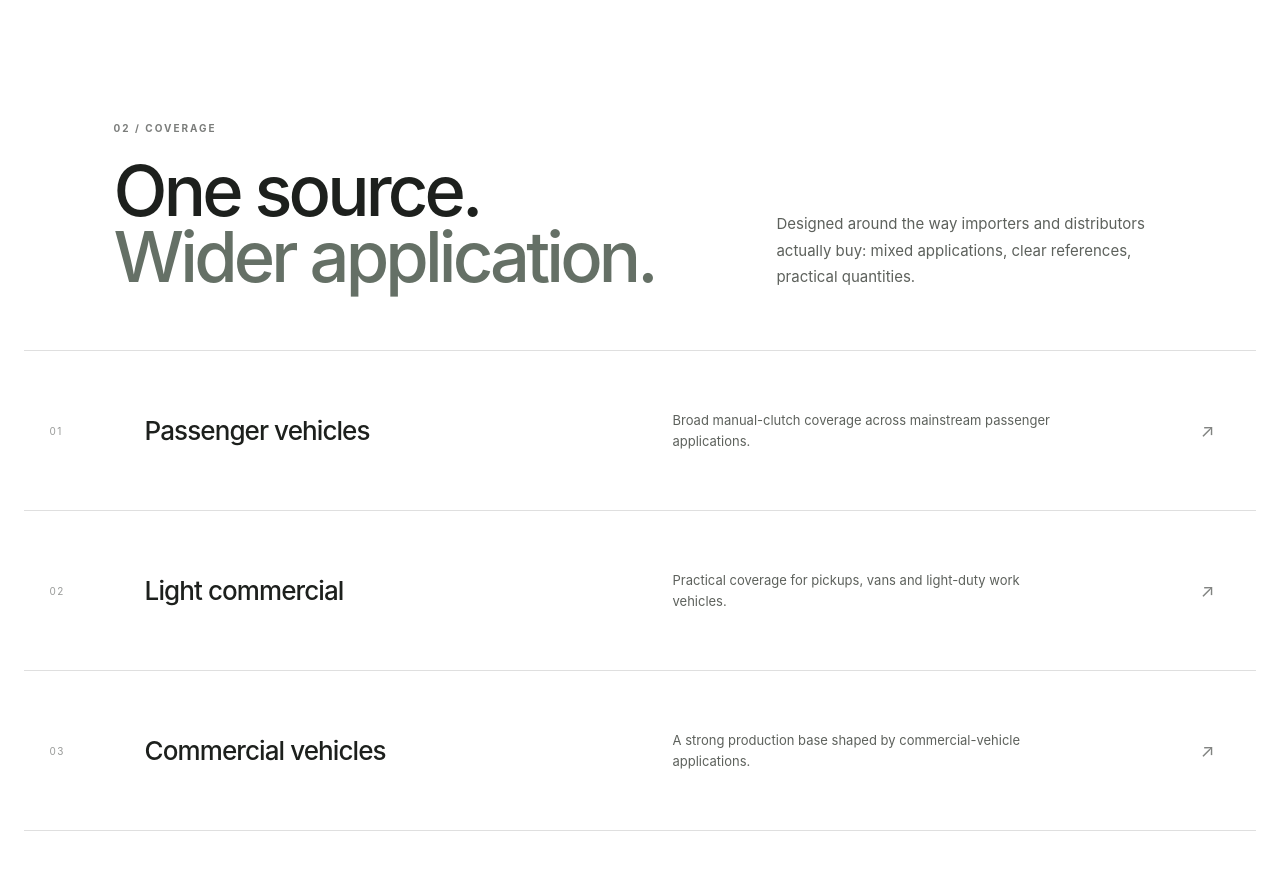
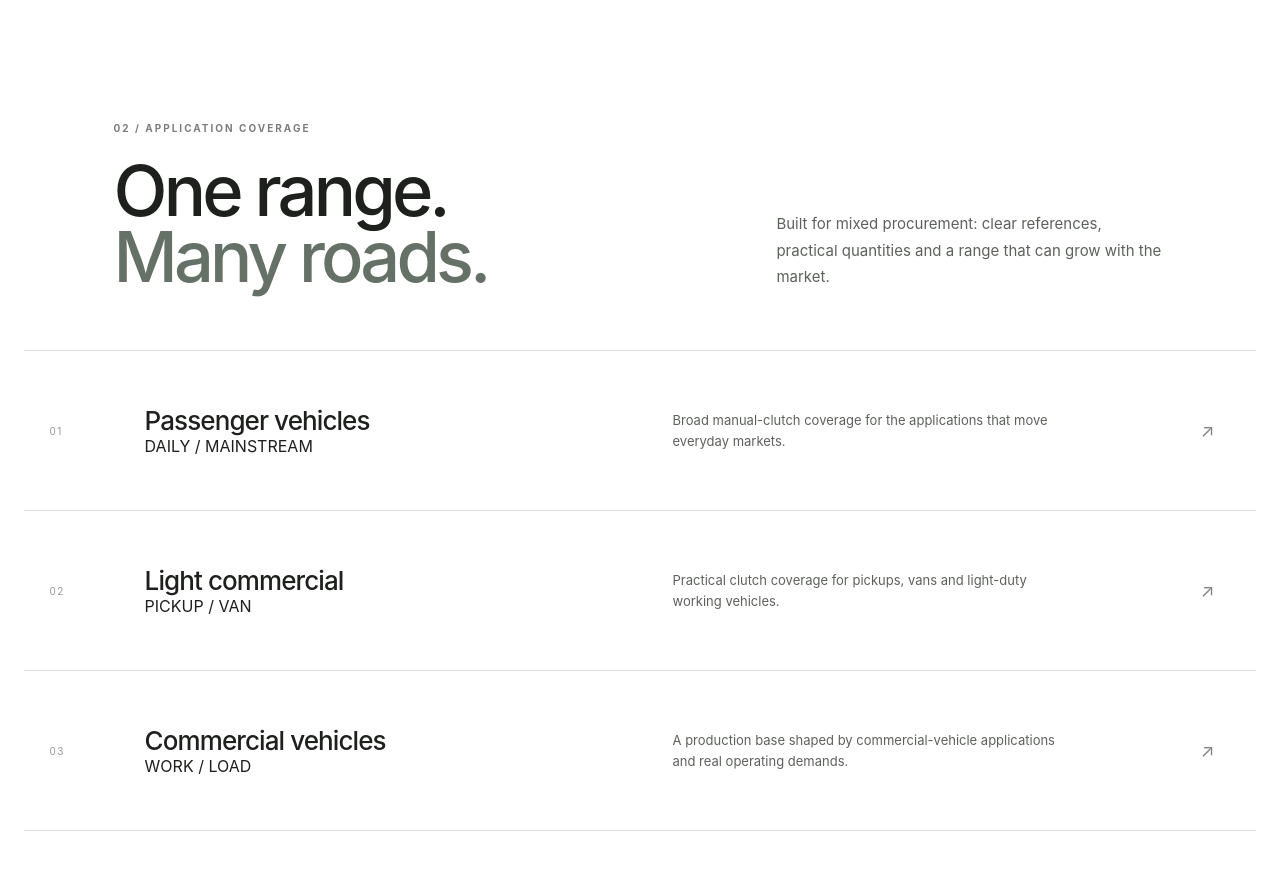
Before and after one commit to starr9430/ash-website, a React (Vite) app: page / in a window 1280 px wide. Shown: the part 1400-2270 px from the top of the page. Built offline with nearby package versions, Linux system fonts and the light colour scheme.

Commit message:
refine: build ASH editorial product experience

```diff
--- a/src/sections/Coverage.jsx
+++ b/src/sections/Coverage.jsx
@@ -1,7 +1,7 @@
 const items = [
-  { no: "01", title: "Passenger vehicles", text: "Broad manual-clutch coverage across mainstream passenger applications." },
-  { no: "02", title: "Light commercial", text: "Practical coverage for pickups, vans and light-duty work vehicles." },
-  { no: "03", title: "Commercial vehicles", text: "A strong production base shaped by commercial-vehicle applications." },
+  { no: "01", title: "Passenger vehicles", tag: "DAILY / MAINSTREAM", text: "Broad manual-clutch coverage for the applications that move everyday markets." },
+  { no: "02", title: "Light commercial", tag: "PICKUP / VAN", text: "Practical clutch coverage for pickups, vans and light-duty working vehicles." },
+  { no: "03", title: "Commercial vehicles", tag: "WORK / LOAD", text: "A production base shaped by commercial-vehicle applications and real operating demands." },
 ]
 
 function Coverage() {
@@ -9,17 +9,20 @@ function Coverage() {
     <section className="coverage-section" id="coverage">
       <div className="section-heading">
         <div>
-          <div className="section-kicker">02 / COVERAGE</div>
-          <h2>One source.<br /><em>Wider application.</em></h2>
+          <div className="section-kicker">02 / APPLICATION COVERAGE</div>
+          <h2>One range.<br /><em>Many roads.</em></h2>
         </div>
-        <p>Designed around the way importers and distributors actually buy: mixed applications, clear references, practical quantities.</p>
+        <p>Built for mixed procurement: clear references, practical quantities and a range that can grow with the market.</p>
       </div>
 
       <div className="coverage-list">
         {items.map((item) => (
           <article className="coverage-item" key={item.no}>
             <span className="coverage-no">{item.no}</span>
-            <h3>{item.title}</h3>
+            <div className="coverage-title">
+              <h3>{item.title}</h3>
+              <span>{item.tag}</span>
+            </div>
             <p>{item.text}</p>
             <span className="coverage-arrow">↗</span>
           </article>
```
